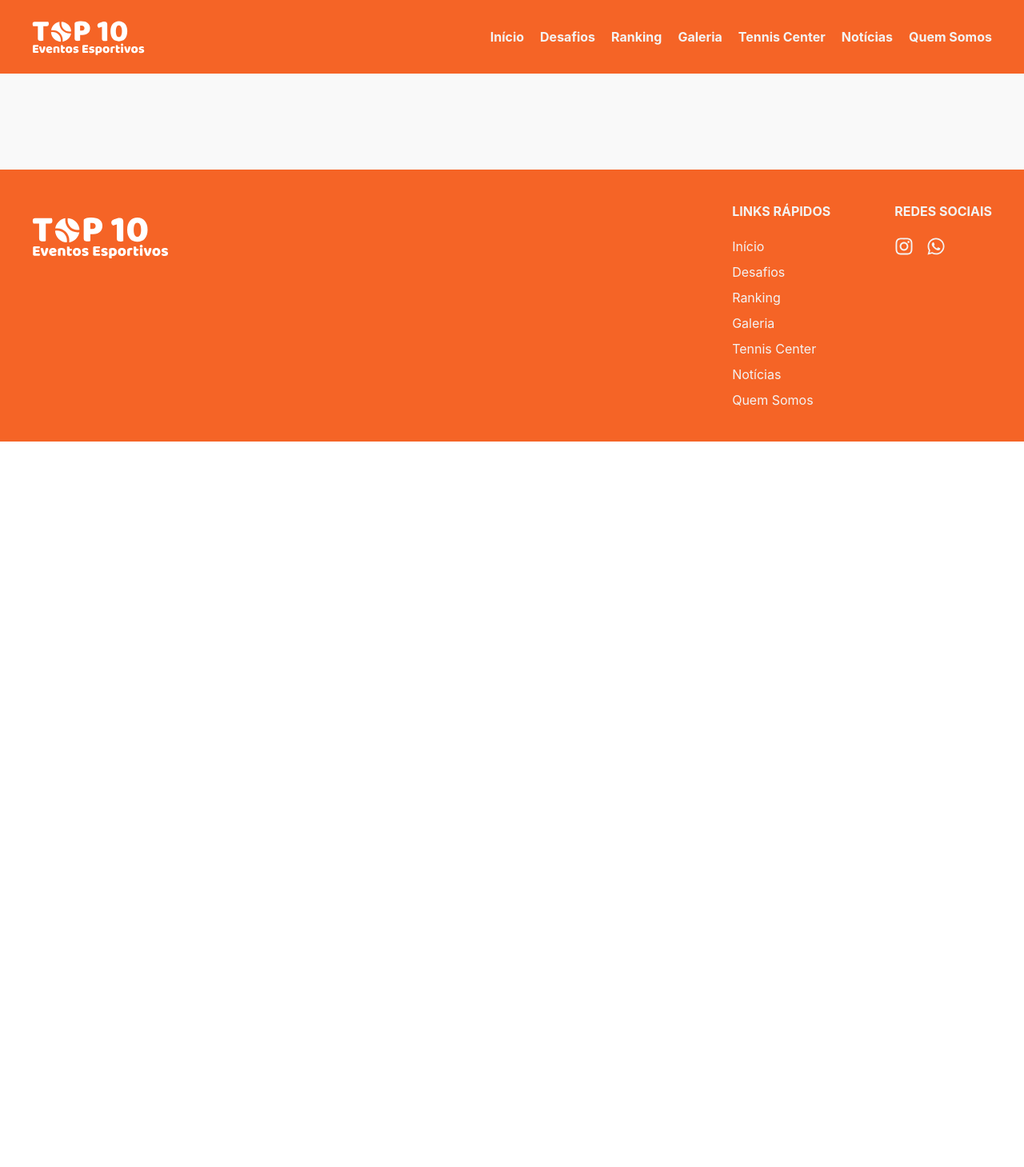
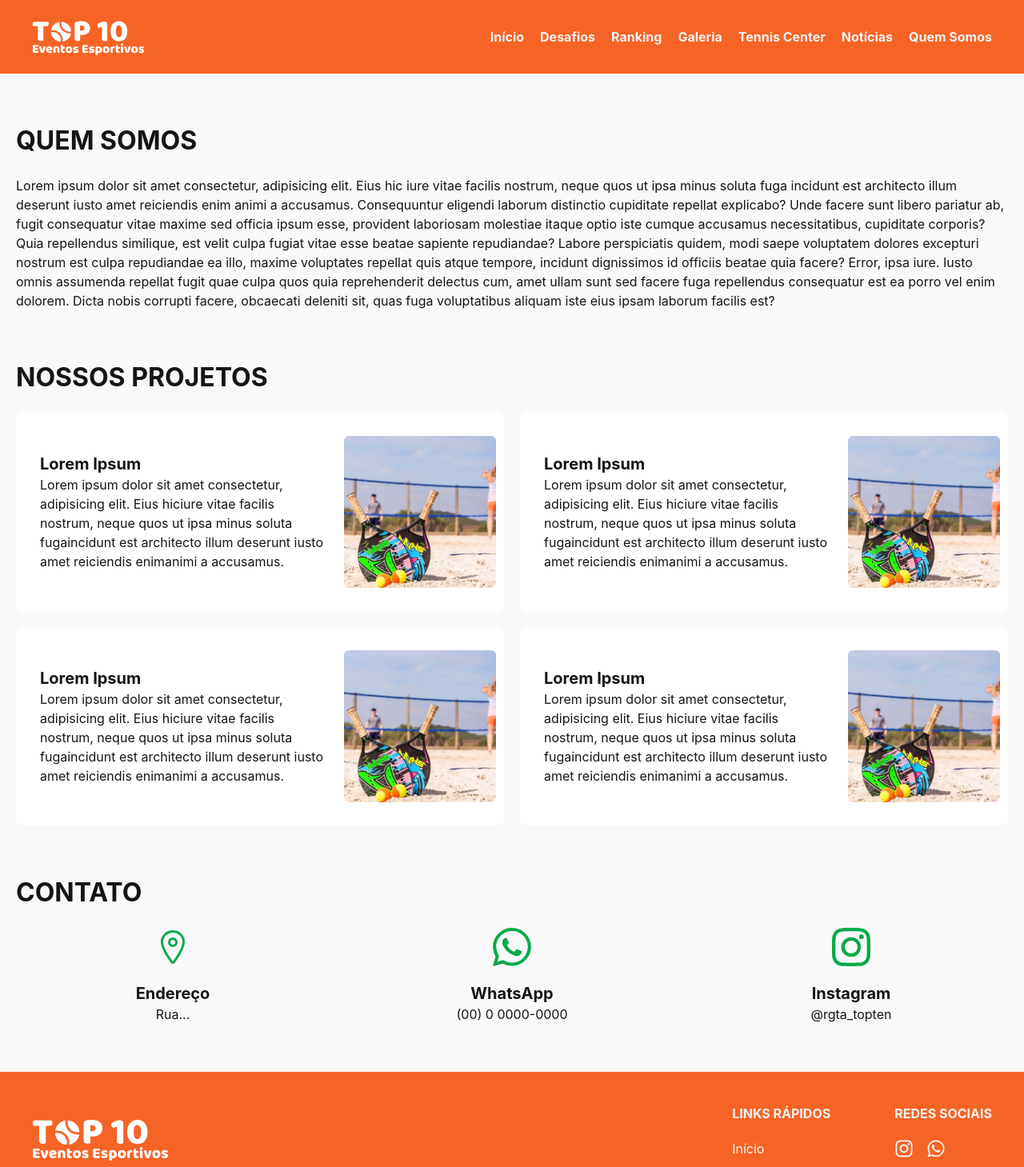
Before and after one commit to mjuliamiosso/top-10-eventos-esportivos, a Next.js app in the folder frontend/: page /aboutUS in a window 1280 px wide. Shown: the top 1459 px of the page at 80% size. Before the commit the page ends 800 px from the top, so only its background shows below. Built offline with nearby package versions, Linux system fonts and the light colour scheme.

Commit message:
feat: about us page

```diff
--- a/frontend/src/app/aboutUS/page.tsx
+++ b/frontend/src/app/aboutUS/page.tsx
@@ -1,9 +1,96 @@
+import ContactInfo from "@/components/aboutUs/ContactInfo";
+import Project from "@/components/aboutUs/Project";
+import { IoLocationOutline } from "react-icons/io5";
 import React from "react";
+import Link from "next/link";
+import { BsInstagram, BsWhatsapp } from "react-icons/bs";
 
 const page = () => {
   return (
     <section className="bg-[var(--background-color)]">
-      <div className="container sectionSpacing"></div>
+      <main className="container sectionSpacing">
+        <div className="text-[var(--text-color)] flex flex-col gap-5">
+          <h2 className="sectionHeading">Quem Somos</h2>
+          <p className="text-base">
+            Lorem ipsum dolor sit amet consectetur, adipisicing elit. Eius hic
+            iure vitae facilis nostrum, neque quos ut ipsa minus soluta fuga
+            incidunt est architecto illum deserunt iusto amet reiciendis enim
+            animi a accusamus. Consequuntur eligendi laborum distinctio
+            cupiditate repellat explicabo? Unde facere sunt libero pariatur ab,
+            fugit consequatur vitae maxime sed officia ipsum esse, provident
+            laboriosam molestiae itaque optio iste cumque accusamus
+            necessitatibus, cupiditate corporis? Quia repellendus similique, est
+            velit culpa fugiat vitae esse beatae sapiente repudiandae? Labore
+            perspiciatis quidem, modi saepe voluptatem dolores excepturi nostrum
+            est culpa repudiandae ea illo, maxime voluptates repellat quis atque
+            tempore, incidunt dignissimos id officiis beatae quia facere? Error,
+            ipsa iure. Iusto omnis assumenda repellat fugit quae culpa quos quia
+            reprehenderit delectus cum, amet ullam sunt sed facere fuga
+            repellendus consequatur est ea porro vel enim dolorem. Dicta nobis
+            corrupti facere, obcaecati deleniti sit, quas fuga voluptatibus
+            aliquam iste eius ipsam laborum facilis est?
+          </p>
+        </div>
+        <div className="flex flex-col gap-5">
+          <h2 className="sectionHeading text-[var(--text-color)]">
+            Nossos Projetos
+          </h2>
+          <div className="grid gap-5 lg:grid-cols-2">
+            <Project
+              title={"Lorem Ipsum"}
+              description={
+                "Lorem ipsum dolor sit amet consectetur, adipisicing elit. Eius hiciure vitae facilis nostrum, neque quos ut ipsa minus soluta fugaincidunt est architecto illum deserunt iusto amet reiciendis enimanimi a accusamus."
+              }
+              image={"/beach-tennis.webp"}
+            ></Project>
+            <Project
+              title={"Lorem Ipsum"}
+              description={
+                "Lorem ipsum dolor sit amet consectetur, adipisicing elit. Eius hiciure vitae facilis nostrum, neque quos ut ipsa minus soluta fugaincidunt est architecto illum deserunt iusto amet reiciendis enimanimi a accusamus."
+              }
+              image={"/beach-tennis.webp"}
+            ></Project>
+            <Project
+              title={"Lorem Ipsum"}
+              description={
+                "Lorem ipsum dolor sit amet consectetur, adipisicing elit. Eius hiciure vitae facilis nostrum, neque quos ut ipsa minus soluta fugaincidunt est architecto illum deserunt iusto amet reiciendis enimanimi a accusamus."
+              }
+              image={"/beach-tennis.webp"}
+            ></Project>
+            <Project
+              title={"Lorem Ipsum"}
+              description={
+                "Lorem ipsum dolor sit amet consectetur, adipisicing elit. Eius hiciure vitae facilis nostrum, neque quos ut ipsa minus soluta fugaincidunt est architecto illum deserunt iusto amet reiciendis enimanimi a accusamus."
+              }
+              image={"/beach-tennis.webp"}
+            ></Project>
+          </div>
+        </div>
+        <div className="flex flex-col gap-5">
+          <h2 className="sectionHeading text-[var(--text-color)]">Contato</h2>
+          <div className="grid gap-8 lg:grid-cols-3">
+            <ContactInfo
+              icon={<IoLocationOutline />}
+              contact={"Endereço"}
+              info={"Rua..."}
+            ></ContactInfo>
+            <Link href={""}>
+              <ContactInfo
+                icon={<BsWhatsapp />}
+                contact={"WhatsApp"}
+                info={"(00) 0 0000-0000"}
+              ></ContactInfo>
+            </Link>
+            <Link href={""}>
+              <ContactInfo
+                icon={<BsInstagram />}
+                contact={"Instagram"}
+                info={"@rgta_topten"}
+              ></ContactInfo>
+            </Link>
+          </div>
+        </div>
+      </main>
     </section>
   );
 };
--- a/frontend/src/app/globals.css
+++ b/frontend/src/app/globals.css
@@ -54,7 +54,7 @@ html{
 
   @media (min-width: 1024px) {
     padding: 60px 20px;
-    gap: 40px;
+    gap: 60px;
   }
 }
 
--- a/frontend/src/app/page.tsx
+++ b/frontend/src/app/page.tsx
@@ -308,7 +308,9 @@ export default function Home() {
       {/* CTA */}
       <div className="bg-[var(--secondary-color)] py-[60px]">
         <div className="container flex justify-center items-center flex-col lg:flex-row gap-5">
-          <p className="text-2xl text-center font-bold text-[var(--text-white)]">Pronto pra entrar em quadra? Agende sua aula ou reserve seu espaço!</p>
+          <p className="text-2xl text-center font-bold text-[var(--text-white)]">
+            Pronto pra entrar em quadra? Agende sua aula ou reserve seu espaço!
+          </p>
           <button className="rounded-lg cursor-pointer font-bold bg-[var(--text-white))] text-[var(--secondary-color)] px-3 py-2 text-sm lg:px-4 lg:py-3 lg:text-base">
             Comece Agora
           </button>
```
